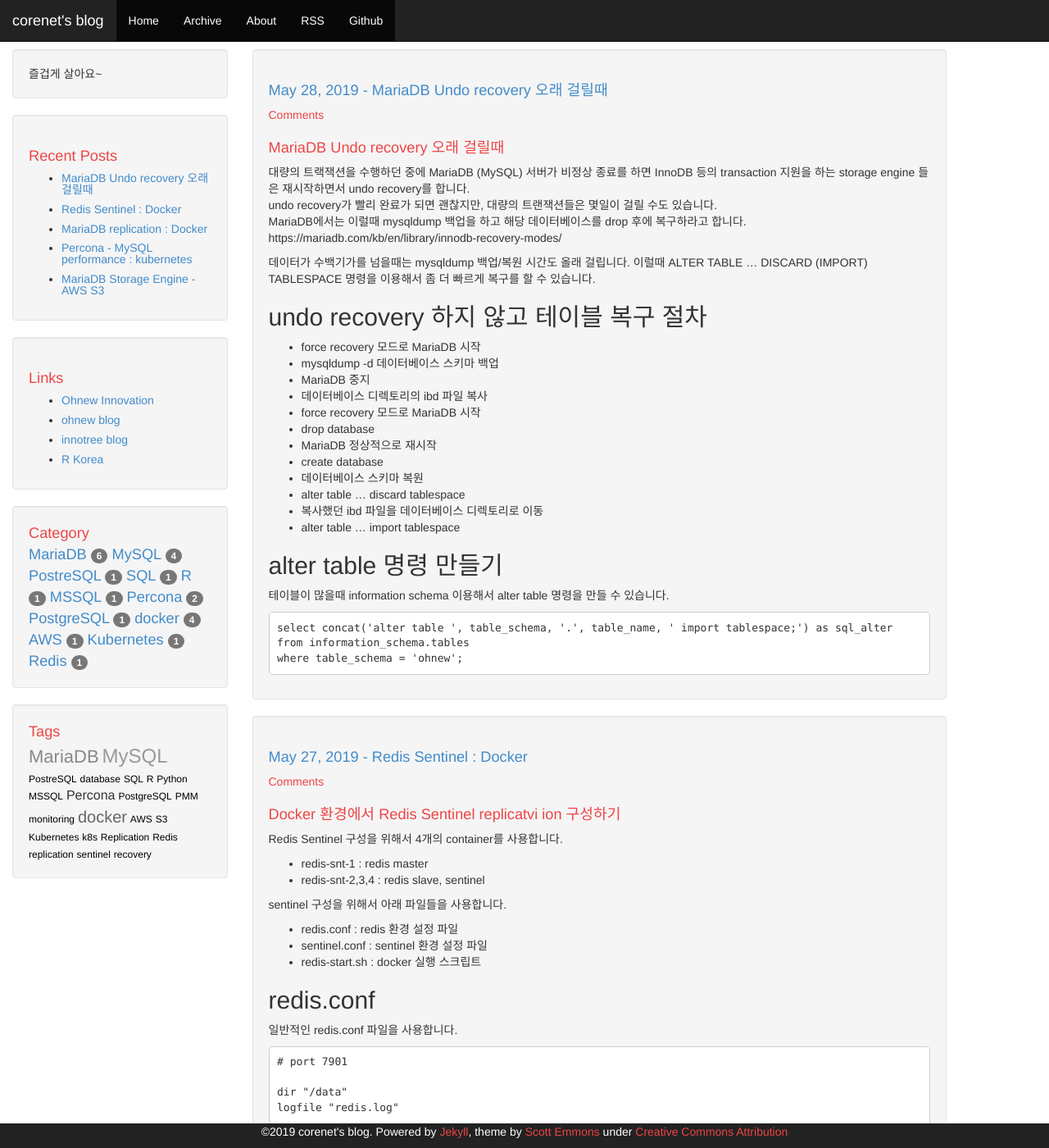
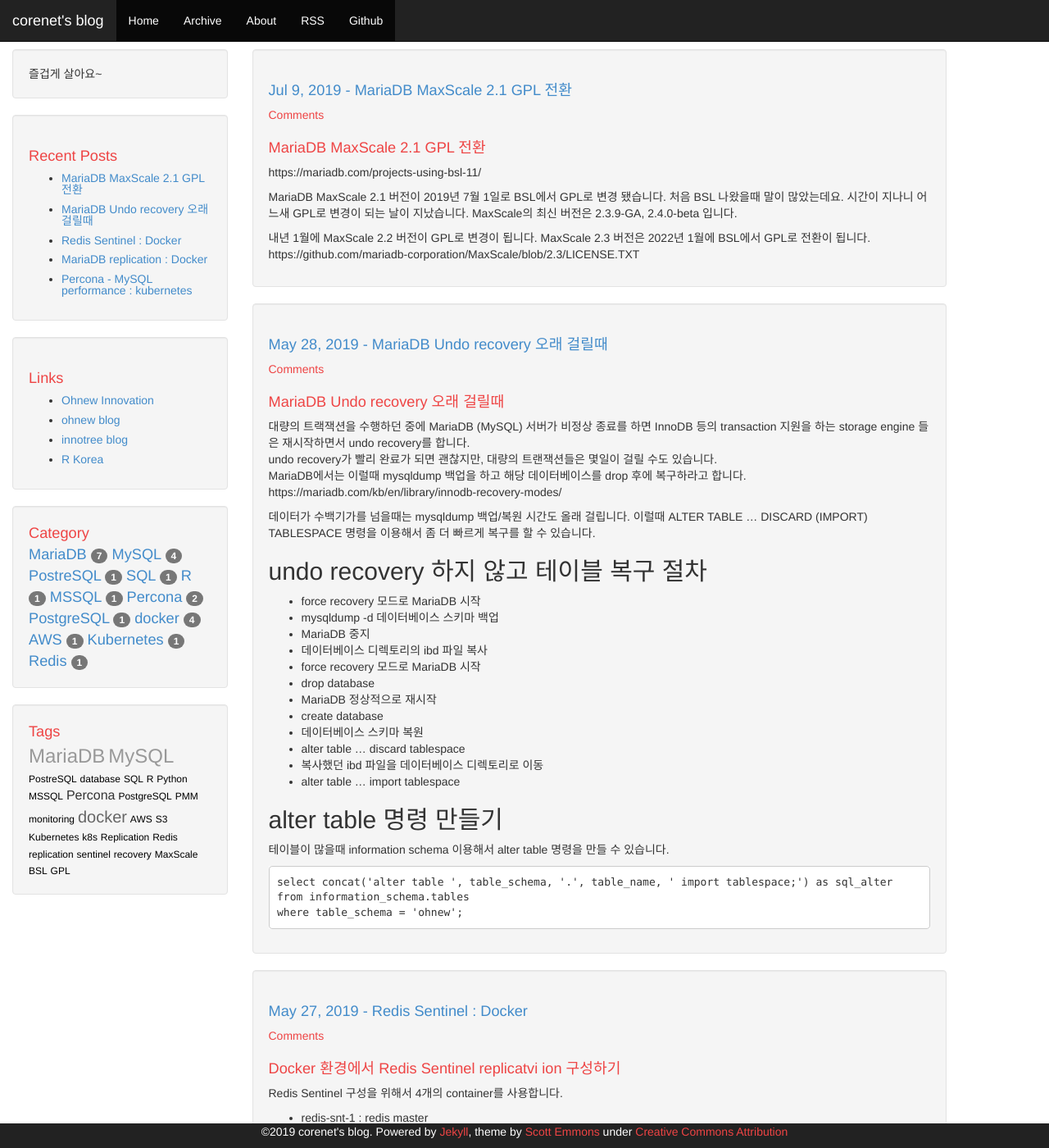
Before and after one commit to artflower/blog, a Jekyll site: the page built from index.html, in a window 1280 px wide and 1400 px high. Shown: the whole window at 82% size. Built offline with Jekyll 4.4.1, drawn with Linux system fonts in a browser that asks for light colours; nearby versions of some CDN libraries; the list of posts is cut into pages by our own code; comment, search, counter and statistics services are not loaded; some of the changed text lies outside the part shown.

Commit message:
post:MaxScale 2.1 GPL

```diff
--- a/_config.yml
+++ b/_config.yml
@@ -41,3 +41,6 @@ category_dir: category/
 tag_dir: tag/
 
 exclude: ['README.md', 'LICENSE']
+
+plugins:
+  - jekyll-sitemap
--- /dev/null
+++ b/_posts/2019-07-09-MaxScale-BSL2GPL.md
@@ -0,0 +1,19 @@
+---
+layout: post
+title: "MariaDB MaxScale 2.1 GPL 전환"
+date: 2019-07-09 10:30:06 +0900
+categories: [MariaDB]
+tags: [MariaDB, MaxScale, BSL, GPL]
+comments: true
+---
+# MariaDB MaxScale 2.1 GPL 전환
+
+https://mariadb.com/projects-using-bsl-11/
+
+MariaDB MaxScale 2.1 버전이 2019년 7월 1일로 BSL에서 GPL로 변경 됐습니다.
+처음 BSL 나왔을때 말이 많았는데요. 시간이 지나니 어느새 GPL로 변경이 되는 날이 지났습니다.
+MaxScale의 최신 버전은 2.3.9-GA, 2.4.0-beta 입니다.
+
+내년 1월에 MaxScale 2.2 버전이 GPL로 변경이 됩니다.
+MaxScale 2.3 버전은 2022년 1월에 BSL에서 GPL로 전환이 됩니다.
+https://github.com/mariadb-corporation/MaxScale/blob/2.3/LICENSE.TXT
```
